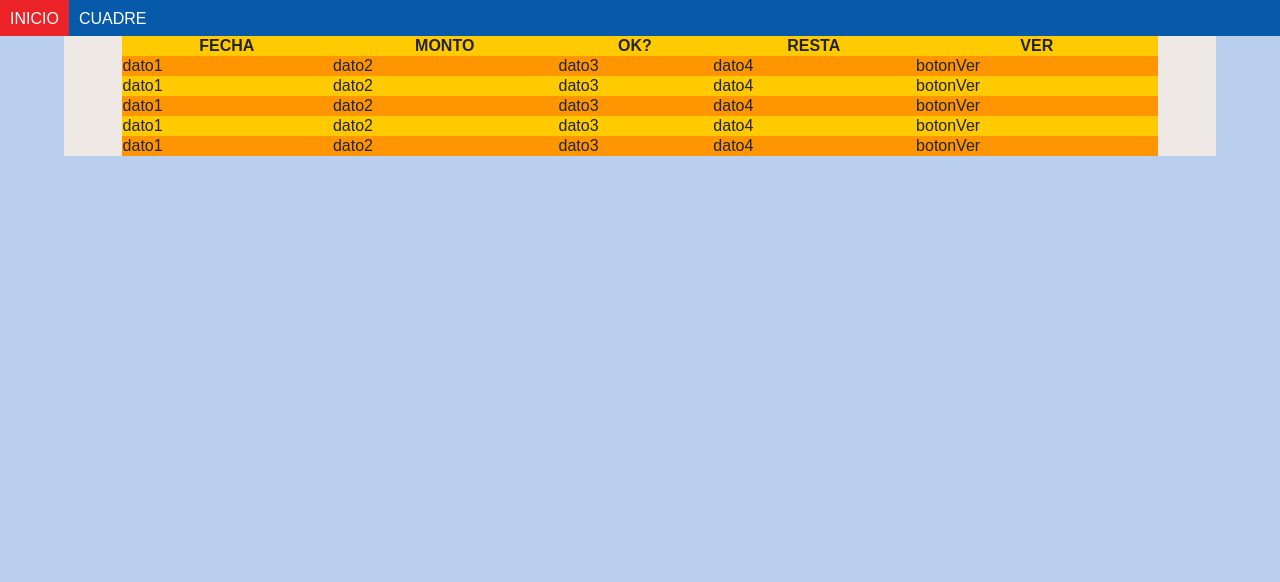
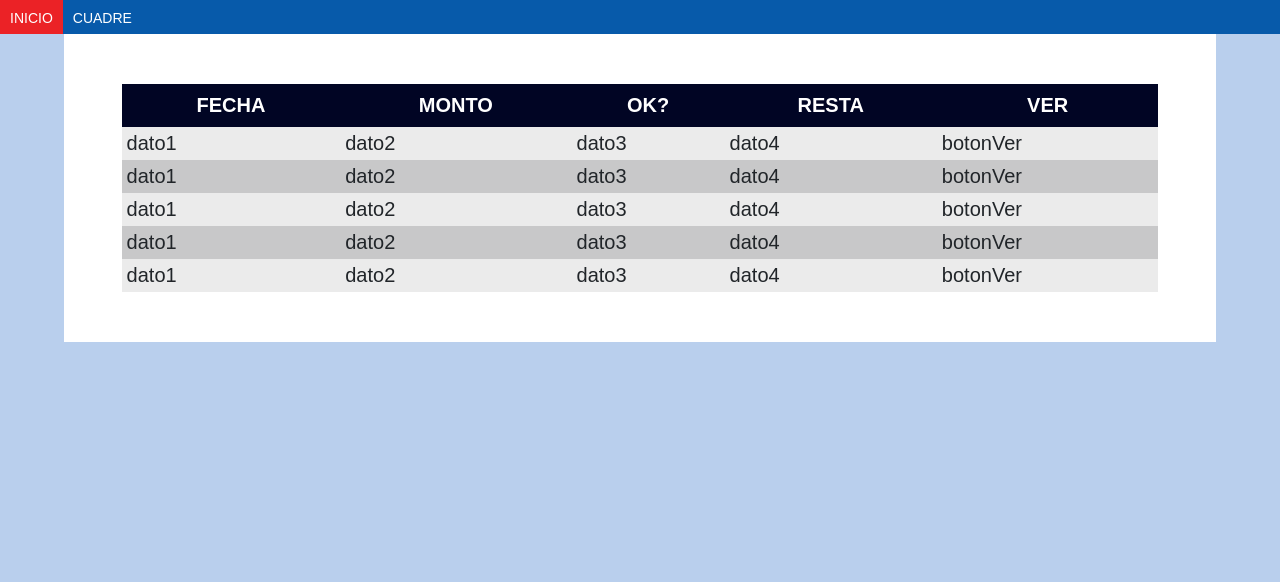
Before and after one commit to BlackKira31/Sorpresa1, a Flask app: page / in a window 1280 px wide. Shown: the top 582 px of the page. Run offline with Flask 3, Linux system fonts and the light colour scheme.

Commit message:
Add files via upload

```diff
--- a/Cuadre/static/css/style.css
+++ b/Cuadre/static/css/style.css
@@ -5,34 +5,44 @@ body {
     padding: 0;
     color: #212529;
     margin-bottom: 40px;
+    font-size: 14px;
 }
 #cuerpo {
     margin: 0px auto;
-    background-color: #efe9e5;
+    background-color: #ffffff;
     width: 90%;
+    height: max-content;
 }
 
 /*---------------------------------index.html----------------------------*/
 #div_index{
     display: flex;
     justify-content: center;
-
-}
-#div_index table tbody tr:nth-child(odd) {
-	background: #ffcb00;
-}
-#div_index table tbody tr:nth-child(even) {
-	background: #ff9500;
-}
-#div_index table thead {
-    background: #0017e6;
+    padding: 50px 0px;
 }
 #div_index table {
     width: 90%;
     border-collapse: collapse;
+    font-size: 20px
 }
 #div_index table td th {
     border: solid 2px;
-    border-color: #000000;
-
+    border-color: #075aaa;
 }
+#div_index table thead {
+    background: #010524;
+    color:#FFFFFF;
+    font-weight: bold;
+}
+#div_index table thead th {
+    padding: 10px;
+}
+#div_index table tbody tr:nth-child(odd) {
+	background: #ebebeb;
+}
+#div_index table tbody tr:nth-child(even) {
+	background: #c8c8c9;
+}
+#div_index td {
+    padding: 5px;
+}
--- a/Cuadre/templates/index.html
+++ b/Cuadre/templates/index.html
@@ -1,6 +1,7 @@
 {% include 'header.html' %}
 <div id="div_index">
     <table id="tabla_index">
+        <thead>
             <tr>
                 <th id="titulo1">FECHA</th>
                 <th id="titulo2">MONTO</th>
@@ -8,6 +9,8 @@
                 <th id="titulo4">RESTA</th>
                 <th id="titulo5">VER</th>
             </tr>
+        </thead>
+        <tbody>
             <tr>
                 <td>dato1</td>
                 <td>dato2</td>
@@ -43,6 +46,7 @@
                 <td>dato4</td>
                 <td>botonVer</td>
             </tr>
+        </tbody>
     </table>
 </div>
 
```
Lines whose indentation alone changed are shown as unchanged.
